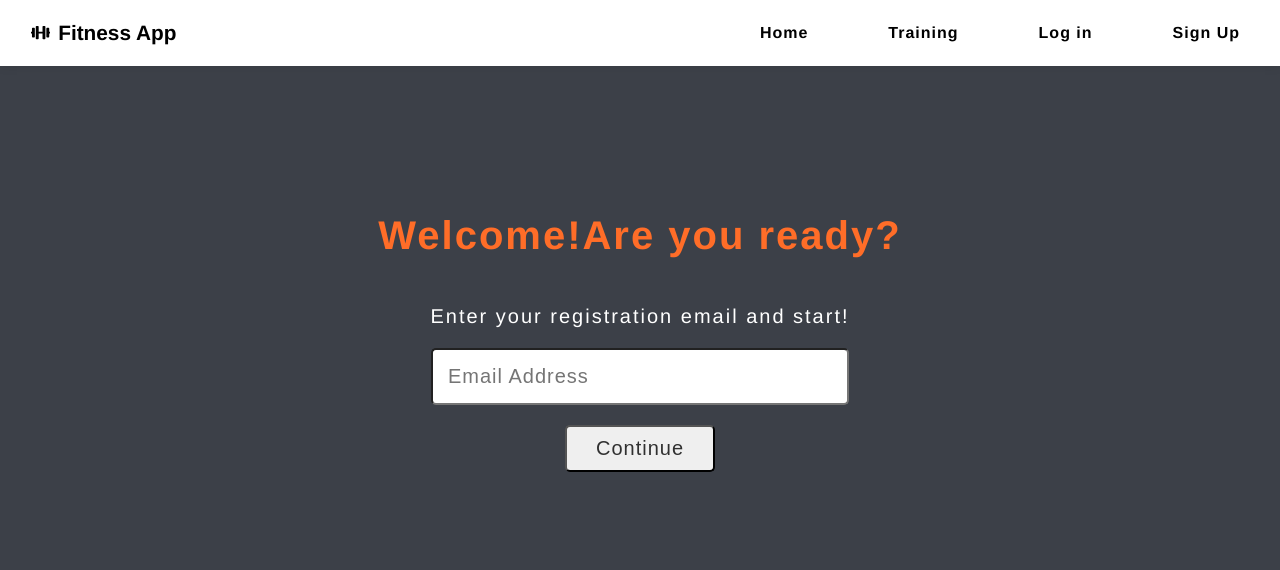
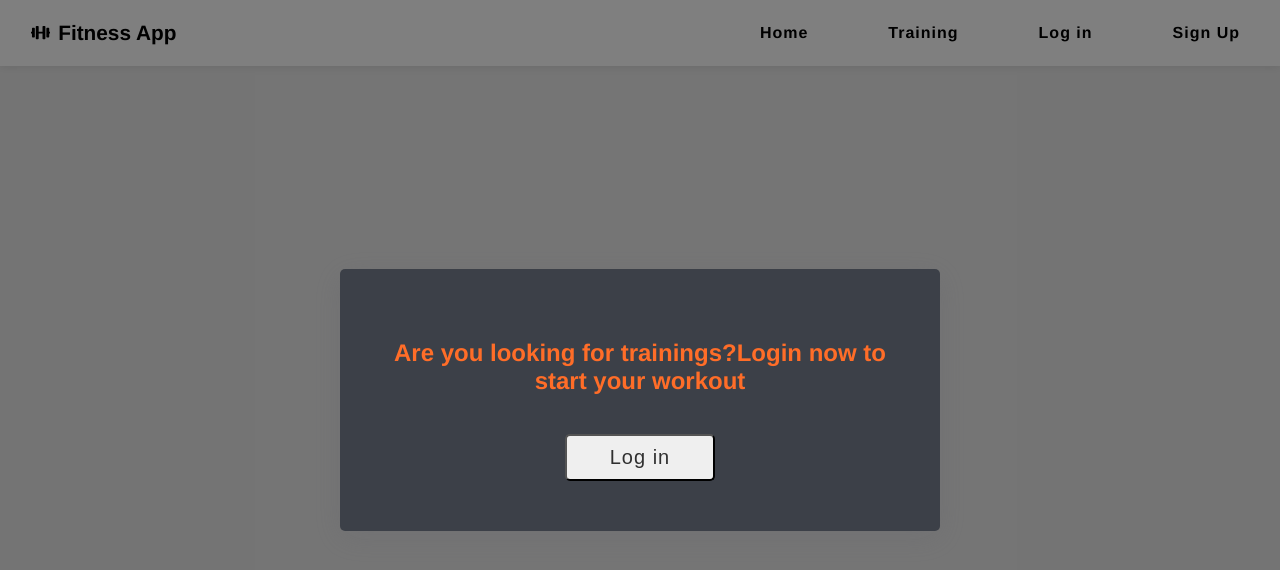
Before and after one commit to EvaGonz84/Fitness-App, a React (Create React App) app: page /training in a window 1280 px wide. Before the commit this address led to /users. Shown: the top 570 px of the page. Built offline with nearby package versions, Linux system fonts and the light colour scheme.

Commit message:
modal component, alerts and styles

```diff
--- a/package.json
+++ b/package.json
@@ -14,6 +14,7 @@
     "react-scripts": "5.0.1",
     "react-select": "^5.6.0",
     "styled-components": "^5.3.6",
+    "sweetalert": "^2.1.2",
     "web-vitals": "^2.1.4"
   },
   "scripts": {
--- /dev/null
+++ b/src/components/Modal/Modal.js
@@ -0,0 +1,26 @@
+import { useNavigate } from "react-router-dom";
+import { Button } from "../../pages/HomePage/HomePage.styles";
+import { ContenedorModal, Overlay } from "./Modal.styles";
+const Modal = () => {
+
+  const navigate = useNavigate();
+
+  const handleClickLogin = () => {
+    navigate("/users");
+  };
+
+  return (
+    <>
+      <Overlay>
+        <ContenedorModal>
+          <h2>
+            Are you looking for trainings?Login now to start your workout{" "}
+          </h2>
+          <Button onClick={handleClickLogin}>Log in</Button>
+        </ContenedorModal>
+      </Overlay>
+    </>
+  );
+};
+
+export default Modal;
--- /dev/null
+++ b/src/components/Modal/Modal.styles.js
@@ -0,0 +1,43 @@
+import styled from "styled-components";
+
+const desktopStartWidth = 996;
+const mobile = `@media (max-width: ${desktopStartWidth}px)`;
+
+export const Overlay = styled.div`
+  width: 100vw;
+  height: 100vh;
+  position: fixed;
+  top: 0;
+  left: 0;
+  background: rgba(0, 0, 0, 0.5);
+  display: flex;
+  align-items: center;
+  justify-content: center;
+
+`;
+
+export const ContenedorModal = styled.div`
+  width: 500px;
+  min-height: 100px;
+  background: #fff;
+  display: flex;
+  flex-direction: column;
+  justify-content: space-around;
+  text-align: center;
+  align-items: center;
+  position: relative;
+  border-radius: 5px;
+  box-shadow: rgba(100, 100, 111, 0.2) 0px 7px 29px 0px;
+  padding: 50px;
+  background-color: #3c4048;
+  color: #ff6d28;
+
+  h2 {
+    text-align: center;
+  }
+
+  ${mobile} {
+    width: 200px;
+
+  }
+`;
--- a/src/components/Navbar/Navbar.js
+++ b/src/components/Navbar/Navbar.js
@@ -26,7 +26,9 @@ const Navbar = () => {
   const handleClickLogout = () => {
     setUser(false);
     sessionStorage.removeItem("userEmail");
-    navigate("/users");
+    setShowMobileMenu(!setShowMobileMenu);
+
+
   };
 
   return (
--- a/src/components/RequireAuth/RequireAuth.js
+++ b/src/components/RequireAuth/RequireAuth.js
@@ -1,15 +1,17 @@
 import { useContext } from "react";
 import { UserContext } from "../../context/UserProvider";
-import { Navigate } from "react-router-dom";
+import Modal from "../Modal/Modal";
 
 const RequireAuth = ({ children }) => {
   const { user } = useContext(UserContext);
 
   if (!user) {
-    return <Navigate to="/users" />;
+    return <Modal/>;
   }
 
   return children;
 };
 
 export default RequireAuth;
+
+// {/* <Navigate to="/users" /> */}
--- a/src/pages/HomePage/HomePage.js
+++ b/src/pages/HomePage/HomePage.js
@@ -1,4 +1,6 @@
+import { useContext } from "react";
 import { useNavigate } from "react-router-dom";
+import { UserContext } from "../../context/UserProvider";
 import {
   Container,
   ContainerContent,
@@ -6,15 +8,19 @@ import {
   Content,
   Subtitle,
   Title,
-  Button
+  Button,
 } from "./HomePage.styles";
 
+const HomePage = () => {
+  const { user } = useContext(UserContext);
 
-
-const HomePage = () => {
   const navigate = useNavigate();
   const handleClick = () => {
-    navigate("/users");
+    if (!user) {
+      navigate("/signup");
+    } else {
+      navigate("/training");
+    }
   };
   return (
     <Container>
@@ -28,13 +34,12 @@ const HomePage = () => {
         <Button onClick={handleClick}>Let's go</Button>
       </ContainerImage>
       <ContainerContent>
-
-      <Content>
-      Strength training by levels, start from scratch to expert with different materials.Start a free trial by signing up here
-      </Content>
-      <Button onClick={handleClick}>Start Now</Button>
+        <Content>
+          Strength training by levels, start from scratch to expert with
+          different materials.Start a free trial by signing up here
+        </Content>
+        <Button onClick={handleClick}>Start Now</Button>
       </ContainerContent>
-
     </Container>
   );
 };
--- a/src/pages/SignUpPage/SignUpPage.js
+++ b/src/pages/SignUpPage/SignUpPage.js
@@ -2,7 +2,13 @@ import { useNavigate } from "react-router-dom";
 import { useContext } from "react";
 import { UserContext } from "../../context/UserProvider";
 import ValidationForm from "../../components/ValidationForm/ValidationForm";
-import { Container, Title, Text, GlobalStyle } from "../UsersPage/UsersPage.styles";
+import {
+  Container,
+  Title,
+  Text,
+  GlobalStyle,
+} from "../UsersPage/UsersPage.styles";
+import swal from "sweetalert";
 
 const SignUpPage = () => {
   const localEmail = localStorage.getItem("userEmail");
@@ -11,11 +17,21 @@ const SignUpPage = () => {
 
   const onSubmit = (event) => {
     if (JSON.stringify(event) === localEmail) {
-      console.log("Ya estás registrado");
+      swal({
+        title: `You are already registered`,
+        text: `Go to the user page to continue ${JSON.stringify(event)}`,
+        icon: "warning",
+        button: "Accept",
+      });
       navigate("/users");
     } else {
       localStorage.setItem("userEmail", JSON.stringify(event));
-      console.log(`Bienvenido usuario con email:${JSON.stringify(event)}`);
+      swal({
+        title: `Welcome to training`,
+        text: `${JSON.stringify(event)}`,
+        icon: "success",
+        button: "Continue",
+      });
       setUser(true);
       navigate("/training");
     }
@@ -23,7 +39,7 @@ const SignUpPage = () => {
 
   return (
     <>
-    <GlobalStyle/>
+      <GlobalStyle />
       <Container>
         <Title>Create your account</Title>
         <Text>Register an email to be able to access the trainings</Text>
--- a/src/pages/UsersPage/UsersPage.js
+++ b/src/pages/UsersPage/UsersPage.js
@@ -2,7 +2,14 @@ import { useContext } from "react";
 import { useNavigate } from "react-router-dom";
 import { UserContext } from "../../context/UserProvider";
 import ValidationForm from "../../components/ValidationForm/ValidationForm";
-import { Container, Title, Text, GlobalStyle } from "./UsersPage.styles";
+import {
+  Container,
+  Title,
+  Text,
+  GlobalStyle,
+  LinkSignUp,
+} from "./UsersPage.styles";
+import swal from "sweetalert";
 
 const UsersPage = () => {
   const localEmail = localStorage.getItem("userEmail");
@@ -11,23 +18,39 @@ const UsersPage = () => {
 
   const onSubmit = (event) => {
     if (JSON.stringify(event) === localEmail) {
-      console.log(`Bienvenido usuario con email:${JSON.stringify(event)}`);
+      swal({
+        title: `Welcome to training`,
+        text: `${JSON.stringify(event)}`,
+        icon: "success",
+        button: "Accept",
+      });
       setUser(true);
       navigate("/training");
     } else {
-      console.log("Aún no estás registrado,crea una cuenta");
-      navigate("/signup");
+      swal({
+        title: "You are not registered?",
+        text: "This email doesn't correspond to any registered account",
+        icon: "warning",
+        button: "OK",
+      });
     }
   };
 
   return (
     <>
-    <GlobalStyle/>
+      <GlobalStyle />
       <Container>
         <Title>Welcome!Are you ready?</Title>
         <Text>Enter your registration email and start!</Text>
       </Container>
       <ValidationForm onSubmit={onSubmit}></ValidationForm>
+
+      <Container>
+        <Text>
+          If you are not registered yet{" "}
+          <LinkSignUp to={"/signup"}>SIGN UP NOW</LinkSignUp>
+        </Text>
+      </Container>
     </>
   );
 };
--- a/src/pages/UsersPage/UsersPage.styles.js
+++ b/src/pages/UsersPage/UsersPage.styles.js
@@ -1,3 +1,4 @@
+import { Link } from "react-router-dom";
 import styled ,{ createGlobalStyle }from "styled-components";
 
 
@@ -16,7 +17,7 @@ export const Container = styled.div`
   justify-content: center;
   align-items: center;
   text-align: center;
-  padding-top: 120px;
+  padding-top: 60px;
 
 
 
@@ -37,8 +38,20 @@ export const Text = styled.p`
   font-size: 20px;
   color:white;
 
+
   ${mobile} {
     font-size: 15px;
     width: 80%;
   }
 `;
+
+export const LinkSignUp = styled(Link)`
+  text-decoration:none;
+  font-weight: bold;
+  color:white;
+  &:hover {
+    color: #ff6d28;
+    transition: 0.5s all ease;
+  }
+
+`;
```
Also changed, not shown: 1 other file (tests, documents, lock files or other folders).
